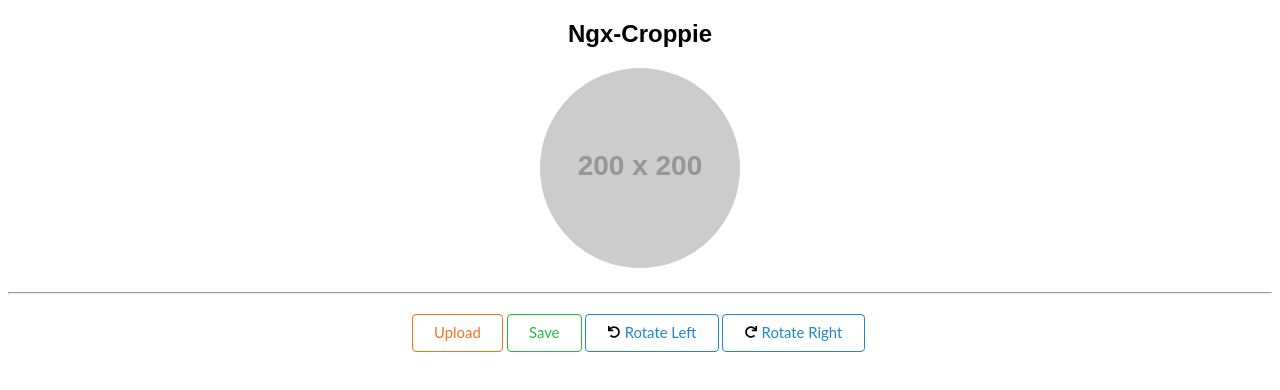
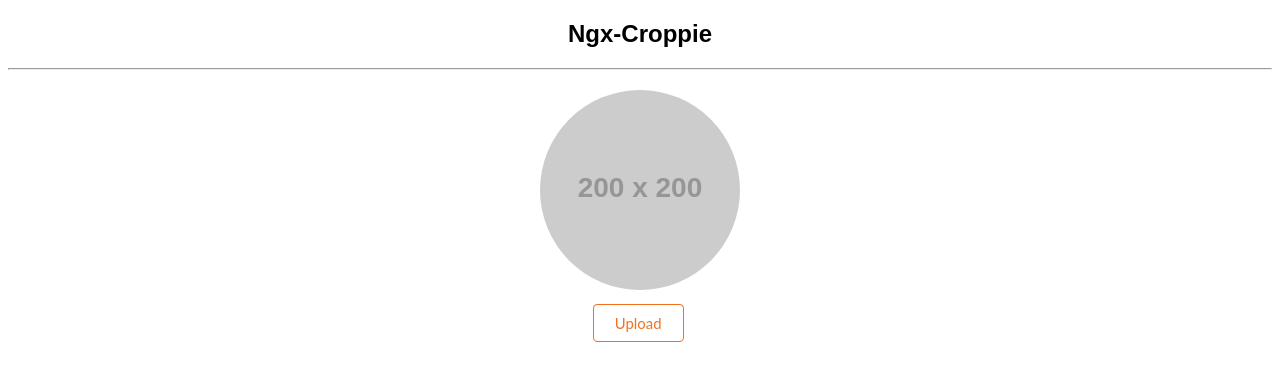
Before and after one commit to deej81/ngx-croppie, an Angular app: page / in a window 1280 px wide. Shown: the top 390 px of the page. Built offline with nearby package versions, Linux system fonts and the light colour scheme.

Commit message:
minor refactoring, toggles between img container and croppie component

```diff
--- a/src/app/app.component.html
+++ b/src/app/app.component.html
@@ -2,22 +2,24 @@
   <h2>
     {{title}}
   </h2>
-  <div>
+  <hr>
+  <div *ngIf="!croppieImage">
     <img class="img-circle" [src]="imageToDisplay" alt="" />
   </div>
-  <hr>
-  <div class="mt-10">
-    <ngx-croppie *ngIf="croppieImage" #ngxCroppie [croppieOptions]="croppieOptions" [imageUrl]="croppieImage" [imgChangeNo]="imgChangeNo" (result)="newImageResultFromCroppie($event)"></ngx-croppie>
-  </div>
+  <ngx-croppie *ngIf="croppieImage" #ngxCroppie [croppieOptions]="croppieOptions" [imageUrl]="croppieImage" [imgChangeNo]="imgChangeNo" (result)="newImageResultFromCroppie($event)"></ngx-croppie>
   <div class="mt-10">
     <input type="file" id="fileupload" #imageUpload (change)="imageUploadEvent($event)" accept="image/jpeg, image/png" hidden/>
     <button type="button" class="ui button basic small orange" (click)="imageUpload.click()">Upload</button>
     <!-- <button type="button" class="btn btn-default" data-dismiss="modal" (click)="cancelCroppieEdit()">Cancel</button> -->
-    <button type="button" class="ui button basic small green" (click)="saveImageFromCroppie()">Save</button>
-    <button type="button" class="ui button basic small blue" (click)="rotateDir('l')">
-    <img src="assets/images/undo-solid.svg" class="mr-5" height="12">Rotate Left</button>
-    <button type="button" class="ui button basic small blue" (click)="rotateDir('r')">
-    <img src="assets/images/redo-solid.svg" class="mr-5" height="12">Rotate Right</button>
+    <span *ngIf="croppieImage">
+      <button type="button" class="ui button basic small green" (click)="saveImageFromCroppie()">Save</button>
+      <button type="button" class="ui button basic small blue" (click)="rotateDir('l')">
+        <img src="assets/images/undo-solid.svg" class="mr-5" height="12">Rotate Left
+      </button>
+      <button type="button" class="ui button basic small blue" (click)="rotateDir('r')">
+        <img src="assets/images/redo-solid.svg" class="mr-5" height="12">Rotate Right
+      </button>
+    </span>
     <!-- <button type="button" class="btn btn-primary" (click)="getCropPoints()">Get crop points</button> -->
   </div>
 </div>
--- a/src/app/app.component.ts
+++ b/src/app/app.component.ts
@@ -13,14 +13,12 @@ export class AppComponent implements OnInit {
 
   widthPx = '200';
   heightPx = '200';
-  imageUrl = '';
   imgChangeNo = 0;
   currentImage: string;
   croppieImage: string;
 
   public get imageToDisplay() {
     if (this.currentImage) { return this.currentImage; }
-    if (this.imageUrl) { return this.imageUrl; }
     return `https://placehold.it/${this.widthPx}x${this.heightPx}`;
   }
 
@@ -37,6 +35,7 @@ export class AppComponent implements OnInit {
     };
     opts.enforceBoundary = true;
     opts.enableOrientation = true;
+    opts.showZoomer = false;
     return opts;
   }
 
@@ -49,6 +48,7 @@ export class AppComponent implements OnInit {
 
   saveImageFromCroppie() {
     this.currentImage = this.croppieImage;
+    this.croppieImage = null;
   }
 
   cancelCroppieEdit() {
@@ -56,6 +56,7 @@ export class AppComponent implements OnInit {
   }
 
   rotateDir(dir: string) { // dir: direction = {'l', 'r'}
+    if (!this.croppieImage) { return; }
     const rotateLeft = 90;
     const rotateRight = -90;
     if (dir === 'l') {
```
